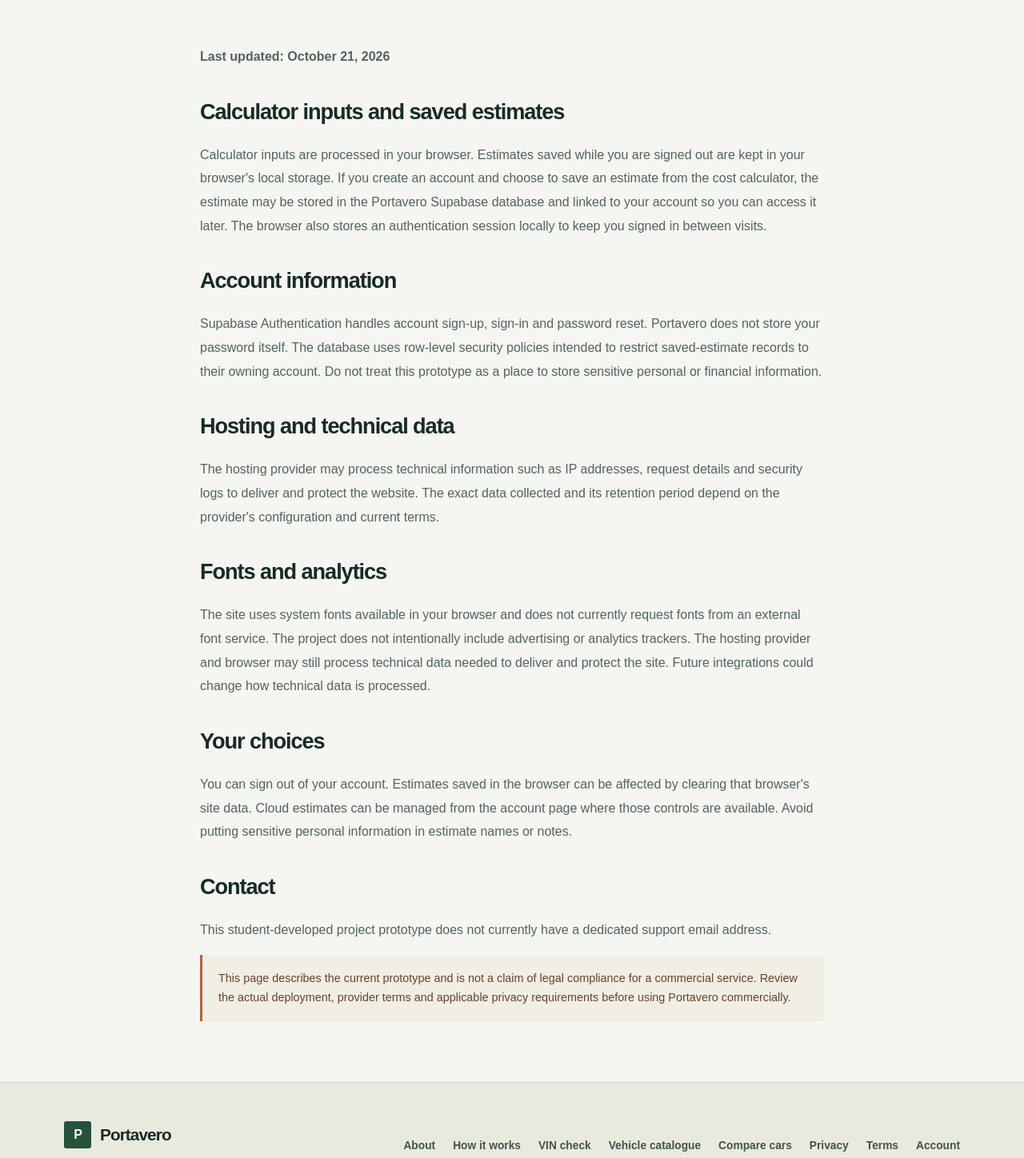
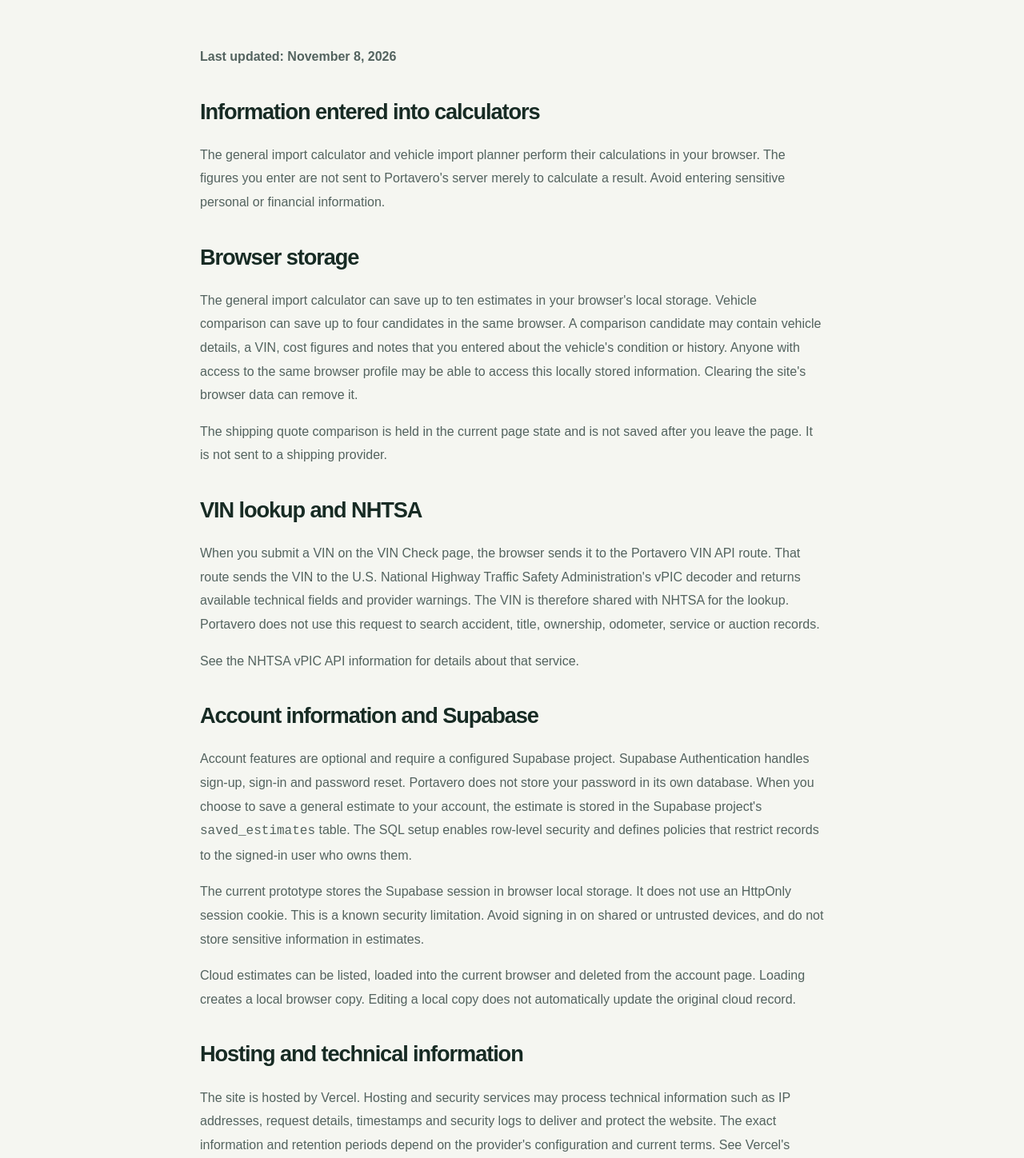
Before and after one commit to GIORGIO2032Q4E/portavero, a Next.js app: page /privacy-policy in a window 1280 px wide. Shown: the part 420-1868 px from the top of the page at 80% size. Built offline with nearby package versions, Linux system fonts and the light colour scheme; no server answers.

Commit message:
Clarify current data handling

```diff
--- a/src/app/privacy-policy/page.tsx
+++ b/src/app/privacy-policy/page.tsx
@@ -2,23 +2,53 @@ import type { Metadata } from "next";
 
 export const metadata: Metadata = {
   title: "Privacy policy",
-  description: "How the Portavero project prototype handles calculator inputs, account data and hosting logs."
+  description: "What the Portavero prototype stores in your browser and which external services are used."
 };
 
 export default function PrivacyPolicyPage() {
   return (
     <>
-      <section className="page-hero"><div className="container"><span className="eyebrow">Project information</span><h1>Privacy policy</h1><p>This page explains what the current Portavero prototype stores and which third-party services it uses.</p></div></section>
-      <section className="section"><div className="container content-narrow prose">
-        <p><strong>Last updated: October 21, 2026</strong></p>
-        <h2>Calculator inputs and saved estimates</h2><p>Calculator inputs are processed in your browser. Estimates saved while you are signed out are kept in your browser's local storage. If you create an account and choose to save an estimate from the cost calculator, the estimate may be stored in the Portavero Supabase database and linked to your account so you can access it later. The browser also stores an authentication session locally to keep you signed in between visits.</p>
-        <h2>Account information</h2><p>Supabase Authentication handles account sign-up, sign-in and password reset. Portavero does not store your password itself. The database uses row-level security policies intended to restrict saved-estimate records to their owning account. Do not treat this prototype as a place to store sensitive personal or financial information.</p>
-        <h2>Hosting and technical data</h2><p>The hosting provider may process technical information such as IP addresses, request details and security logs to deliver and protect the website. The exact data collected and its retention period depend on the provider's configuration and current terms.</p>
-        <h2>Fonts and analytics</h2><p>The site uses system fonts available in your browser and does not currently request fonts from an external font service. The project does not intentionally include advertising or analytics trackers. The hosting provider and browser may still process technical data needed to deliver and protect the site. Future integrations could change how technical data is processed.</p>
-        <h2>Your choices</h2><p>You can sign out of your account. Estimates saved in the browser can be affected by clearing that browser's site data. Cloud estimates can be managed from the account page where those controls are available. Avoid putting sensitive personal information in estimate names or notes.</p>
-        <h2>Contact</h2><p>This student-developed project prototype does not currently have a dedicated support email address.</p>
-        <div className="notice">This page describes the current prototype and is not a claim of legal compliance for a commercial service. Review the actual deployment, provider terms and applicable privacy requirements before using Portavero commercially.</div>
-      </div></section>
+      <section className="page-hero">
+        <div className="container">
+          <span className="eyebrow">Project information</span>
+          <h1>Privacy policy</h1>
+          <p>This page describes how the current Portavero prototype handles calculator entries, saved comparisons, VIN lookups and optional account data.</p>
+        </div>
+      </section>
+      <section className="section">
+        <div className="container content-narrow prose">
+          <p><strong>Last updated: November 8, 2026</strong></p>
+
+          <h2>Information entered into calculators</h2>
+          <p>The general import calculator and vehicle import planner perform their calculations in your browser. The figures you enter are not sent to Portavero's server merely to calculate a result. Avoid entering sensitive personal or financial information.</p>
+
+          <h2>Browser storage</h2>
+          <p>The general import calculator can save up to ten estimates in your browser's local storage. Vehicle comparison can save up to four candidates in the same browser. A comparison candidate may contain vehicle details, a VIN, cost figures and notes that you entered about the vehicle's condition or history. Anyone with access to the same browser profile may be able to access this locally stored information. Clearing the site's browser data can remove it.</p>
+          <p>The shipping quote comparison is held in the current page state and is not saved after you leave the page. It is not sent to a shipping provider.</p>
+
+          <h2>VIN lookup and NHTSA</h2>
+          <p>When you submit a VIN on the VIN Check page, the browser sends it to the Portavero VIN API route. That route sends the VIN to the U.S. National Highway Traffic Safety Administration's vPIC decoder and returns available technical fields and provider warnings. The VIN is therefore shared with NHTSA for the lookup. Portavero does not use this request to search accident, title, ownership, odometer, service or auction records.</p>
+          <p>See the <a href="https://vpic.nhtsa.dot.gov/api/" target="_blank" rel="noreferrer">NHTSA vPIC API information</a> for details about that service.</p>
+
+          <h2>Account information and Supabase</h2>
+          <p>Account features are optional and require a configured Supabase project. Supabase Authentication handles sign-up, sign-in and password reset. Portavero does not store your password in its own database. When you choose to save a general estimate to your account, the estimate is stored in the Supabase project's <code>saved_estimates</code> table. The SQL setup enables row-level security and defines policies that restrict records to the signed-in user who owns them.</p>
+          <p>The current prototype stores the Supabase session in browser local storage. It does not use an HttpOnly session cookie. This is a known security limitation. Avoid signing in on shared or untrusted devices, and do not store sensitive information in estimates.</p>
+          <p>Cloud estimates can be listed, loaded into the current browser and deleted from the account page. Loading creates a local browser copy. Editing a local copy does not automatically update the original cloud record.</p>
+
+          <h2>Hosting and technical information</h2>
+          <p>The site is hosted by Vercel. Hosting and security services may process technical information such as IP addresses, request details, timestamps and security logs to deliver and protect the website. The exact information and retention periods depend on the provider's configuration and current terms. See <a href="https://vercel.com/legal/privacy-policy" target="_blank" rel="noreferrer">Vercel's privacy policy</a>.</p>
+
+          <h2>Analytics, advertising and external resources</h2>
+          <p>The current project does not intentionally include advertising or analytics trackers. It uses system fonts and does not request fonts from an external font service. The VIN decoder is the feature that makes a deliberate external data request to NHTSA. Links to official government and provider websites open those services under their own policies.</p>
+
+          <h2>Your choices</h2>
+          <p>You can remove browser-saved estimates and comparison candidates through the site where those controls are provided, or clear the site's local storage in your browser. You can sign out of your Portavero account and delete cloud estimates from the account page. The account and browser copies are separate, so deleting one does not necessarily delete the other.</p>
+
+          <h2>Contact and scope</h2>
+          <p>This is a student-developed project prototype and does not currently have a dedicated support email address. This page describes the data handling implemented in the current version; future integrations or changes to the hosting and database configuration may change it.</p>
+          <div className="notice">Portavero is not designed for sensitive personal information and this page is not a claim of legal compliance for a commercial service. Review the deployed configuration, third-party provider terms and applicable privacy requirements before using the project commercially.</div>
+        </div>
+      </section>
     </>
   );
 }
```
